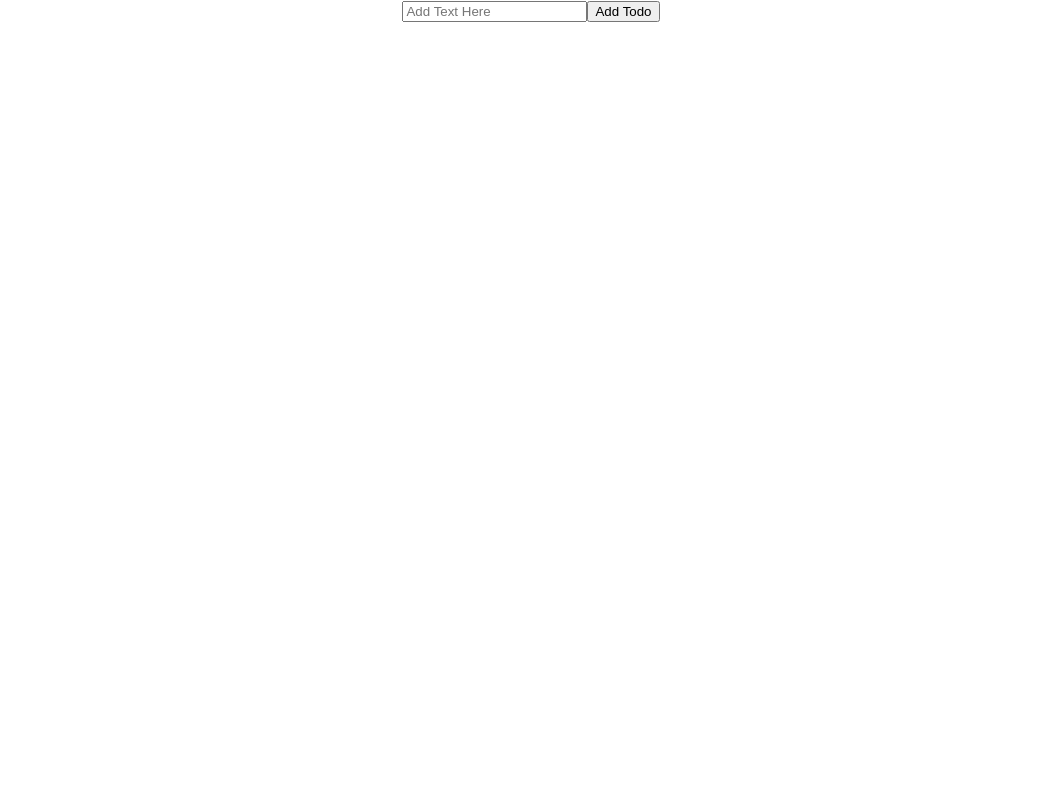
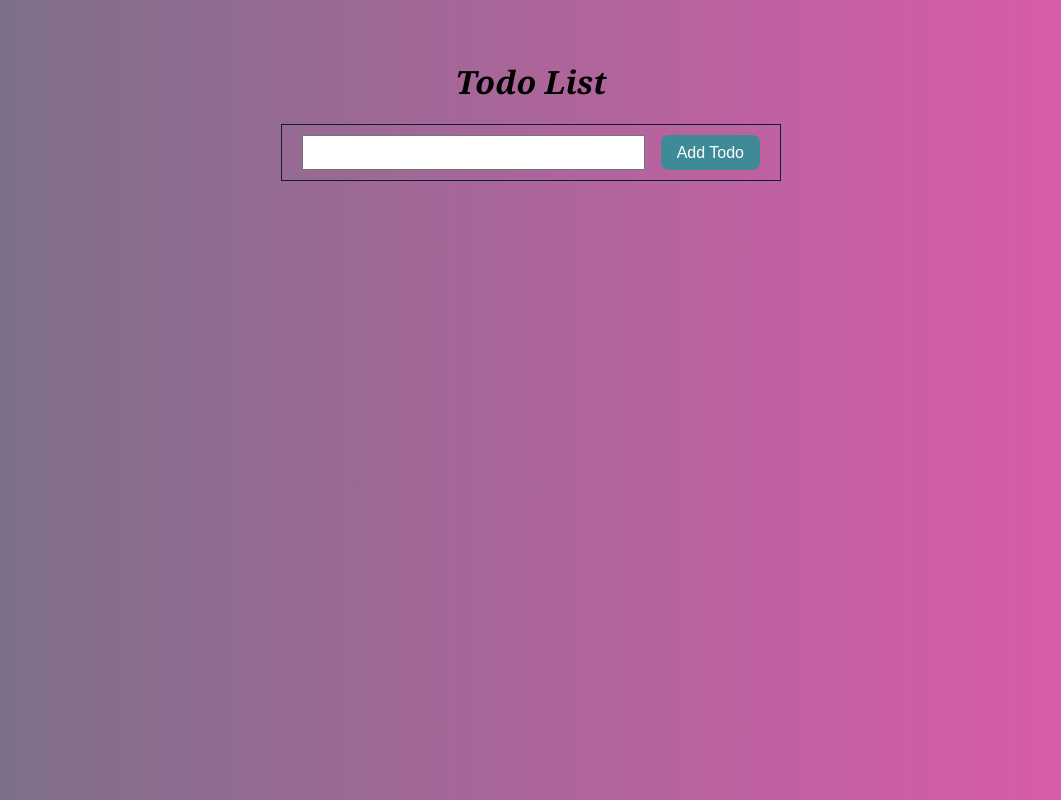
Before and after one commit to sapthashree15/todo-list, a React (Create React App) app: page / in a window 1280 px wide. Shown: the whole page, without its empty margins (109-1170 px from the left). Built offline with nearby package versions, Linux system fonts and the light colour scheme.

Commit message:
changes made from theia lab environment

```diff
--- a/public/index.html
+++ b/public/index.html
@@ -2,42 +2,19 @@
 <html lang="en">
 	<head>
 		<meta charset="utf-8" />
-    <link rel="icon" href="%PUBLIC_URL%/favicon.ico" />
+
 		<meta name="viewport" content="width=device-width, initial-scale=1" />
 		<meta name="theme-color" content="#000000" />
-    <meta
-      name="description"
-      content="Web site created using create-react-app"
-    />
-    <link rel="apple-touch-icon" href="%PUBLIC_URL%/logo192.png" />
-    <!--
-      manifest.json provides metadata used when your web app is installed on a
-      user's mobile device or desktop. See https://developers.google.com/web/fundamentals/web-app-manifest/
-    -->
+		<meta name="description" content="Web site created using create-react-app" />
+		<link rel="icon" type="image/png" href="favicon.png" />
 		<link rel="manifest" href="%PUBLIC_URL%/manifest.json" />
-    <!--
-      Notice the use of %PUBLIC_URL% in the tags above.
-      It will be replaced with the URL of the `public` folder during the build.
-      Only files inside the `public` folder can be referenced from the HTML.
 
-      Unlike "/favicon.ico" or "favicon.ico", "%PUBLIC_URL%/favicon.ico" will
-      work correctly both with client-side routing and a non-root public URL.
-      Learn how to configure a non-root public URL by running `npm run build`.
-    -->
-    <title>React App</title>
+		<link rel="stylesheet" href="https://fonts.googleapis.com/css?family=Roboto:300,400,500,700&display=swap" />
+		<link rel="stylesheet" href="https://fonts.googleapis.com/icon?family=Material+Icons" />
+		<title>Todo App</title>
 	</head>
 	<body>
 		<noscript>You need to enable JavaScript to run this app.</noscript>
 		<div id="root"></div>
-    <!--
-      This HTML file is a template.
-      If you open it directly in the browser, you will see an empty page.
-
-      You can add webfonts, meta tags, or analytics to this file.
-      The build step will place the bundled scripts into the <body> tag.
-
-      To begin the development, run `npm start` or `yarn start`.
-      To create a production bundle, use `npm run build` or `yarn build`.
-    -->
 	</body>
 </html>
--- a/src/App.css
+++ b/src/App.css
@@ -1,38 +1,79 @@
-.App {
+h1 {
     text-align: center;
+    font-family:Georgia, 'Times New Roman', Times, serif;
+    font-style: italic;
   }
 
-.App-logo {
-  height: 40vmin;
-  pointer-events: none;
+  body {
+    background: linear-gradient(
+      90deg,
+      rgb(116, 114, 134) 0%,
+      rgb(226, 89, 173) 100%
+    );
+  }
+  #todo-list {
+    width: 500px;
+    margin: 60px auto;
+  }
+  form, .todo {
+    border: 1px solid rgb(15, 26, 61);
+    padding: 10px 20px;
+    margin-bottom: 10px;
+  }
+  form {
+    display: flex;
+    justify-content: space-between;
+    margin-bottom: 30px;
+  }
+  form input {
+    padding: 4px 8px;
+    flex-grow: 1;
+    margin-right: 16px;
+  }
+  .todo {
+    display: flex;
+    flex-direction: column;
   }
 
-@media (prefers-reduced-motion: no-preference) {
-  .App-logo {
-    animation: App-logo-spin infinite 20s linear;
+  button {
+    font-size: 16px;
+    background-color: rgb(62, 138, 151);
+    color: #fff;
+    border-radius: 8px;
+    border: none;
+    padding: 8px 16px;
+    cursor: pointer;
   }
+  button:hover {
+    background-color: rgb(173, 47, 28);
   }
-
-.App-header {
-  background-color: #282c34;
-  min-height: 100vh;
+  button:active {
+    background-color: rgb(130,35,21);
+  }
+  button:focus {
+    outline: 0;
+  }
+  input[type='text'] { font-size: 20px; font-family: monospace; }
+  .todo input[type="checkbox"] {
+    transform: scale(1.8) translateY(1px);
+    margin: 0 16px 0 0;
+    cursor: pointer;
+  }
+  .todo-text input {
+    padding: 4px;
+  }
+  .todo-text {
+    font-size: 24px;
+    line-height: 24px;
+    margin-bottom: 16px;
     display: flex;
-  flex-direction: column;
     align-items: center;
-  justify-content: center;
-  font-size: calc(10px + 2vmin);
-  color: white;
   }
-
-.App-link {
-  color: #61dafb;
+  .todo-completed {
+    display: flex;
+    margin: 10px 0;
   }
-
-@keyframes App-logo-spin {
-  from {
-    transform: rotate(0deg);
+  .todo-actions {
+    display: flex;
+    justify-content: space-between;
   }
-  to {
-    transform: rotate(360deg);
-  }
-}
--- a/src/App.js
+++ b/src/App.js
@@ -1,34 +1,105 @@
 import React from "react";
-import logo from './logo.svg';
-import './App.css';
+import "./App.css";
 
-function App() {
-
+const App = () => {
   const [todos, setTodos] = React.useState([]);
   const [todo, setTodo] = React.useState("");
+  const [todoEditing, setTodoEditing] = React.useState(null);
+  const [editingText, setEditingText] = React.useState("");
+
+  React.useEffect(() => {
+    const json = localStorage.getItem("todos");
+    const loadedTodos = JSON.parse(json);
+    if (loadedTodos) {
+      setTodos(loadedTodos);
+    }
+  }, []);
+
+  React.useEffect(() => {
+    const json = JSON.stringify(todos);
+    localStorage.setItem("todos", json);
+  }, [todos]);
 
   function handleSubmit(e) {
-        e.prevenetDefault()
+    e.preventDefault();
 
-        const newTodo ={
+    const newTodo = {
       id: new Date().getTime(),
       text: todo,
       completed: false,
+    };
+    setTodos([...todos].concat(newTodo));
+    setTodo("");
   }
 
-        setTodos([...todos].concat(newTodo))
-        setTodo("")
+  function deleteTodo(id) {
+    let updatedTodos = [...todos].filter((todo) => todo.id !== id);
+    setTodos(updatedTodos);
+  }
+
+  function toggleComplete(id) {
+    let updatedTodos = [...todos].map((todo) => {
+      if (todo.id === id) {
+        todo.completed = !todo.completed;
+      }
+      return todo;
+    });
+    setTodos(updatedTodos);
+  }
+
+  function submitEdits(id) {
+    const updatedTodos = [...todos].map((todo) => {
+      if (todo.id === id) {
+        todo.text = editingText;
+      }
+      return todo;
+    });
+    setTodos(updatedTodos);
+    setTodoEditing(null);
   }
 
   return (
-    <div className="App">
-     <form onSubmit ={handleSubmit}>
-         <input type = "text" placeholder= "Add Text Here" onChange={(e)=> setTodo(e.target.value)} value={todo} />
-         <button type ="submit">Add Todo</button>
+    <div id="todo-list">
+      <h1>Todo List</h1>
+      <form onSubmit={handleSubmit}>
+        <input
+          type="text"
+          onChange={(e) => setTodo(e.target.value)}
+          value={todo}
+        />
+        <button type="submit">Add Todo</button>
       </form>
-    {todos.map((todo) => <div>{todo.text}</div>)}
+      {todos.map((todo) => (
+        <div key={todo.id} className="todo">
+          <div className="todo-text">
+            <input
+              type="checkbox"
+              id="completed"
+              checked={todo.completed}
+              onChange={() => toggleComplete(todo.id)}
+            />
+            {todo.id === todoEditing ? (
+              <input
+                type="text"
+                onChange={(e) => setEditingText(e.target.value)}
+              />
+            ) : (
+              <div>{todo.text}</div>
+            )}
+          </div>
+          <div className="todo-actions">
+            {todo.id === todoEditing ? (
+              <button onClick={() => submitEdits(todo.id)}>Submit Edits</button>
+            ) : (
+              <button onClick={() => setTodoEditing(todo.id)}>Edit</button>
+            )}
+
+            <button onClick={() => deleteTodo(todo.id)}>Delete</button>
+          </div>
+        </div>
+      ))}
     </div>
   );
-}
+};
 
 export default App;
```
Also changed, not shown: 2 other files (tests, documents, lock files or other folders). Lines whose indentation alone changed are shown as unchanged.
